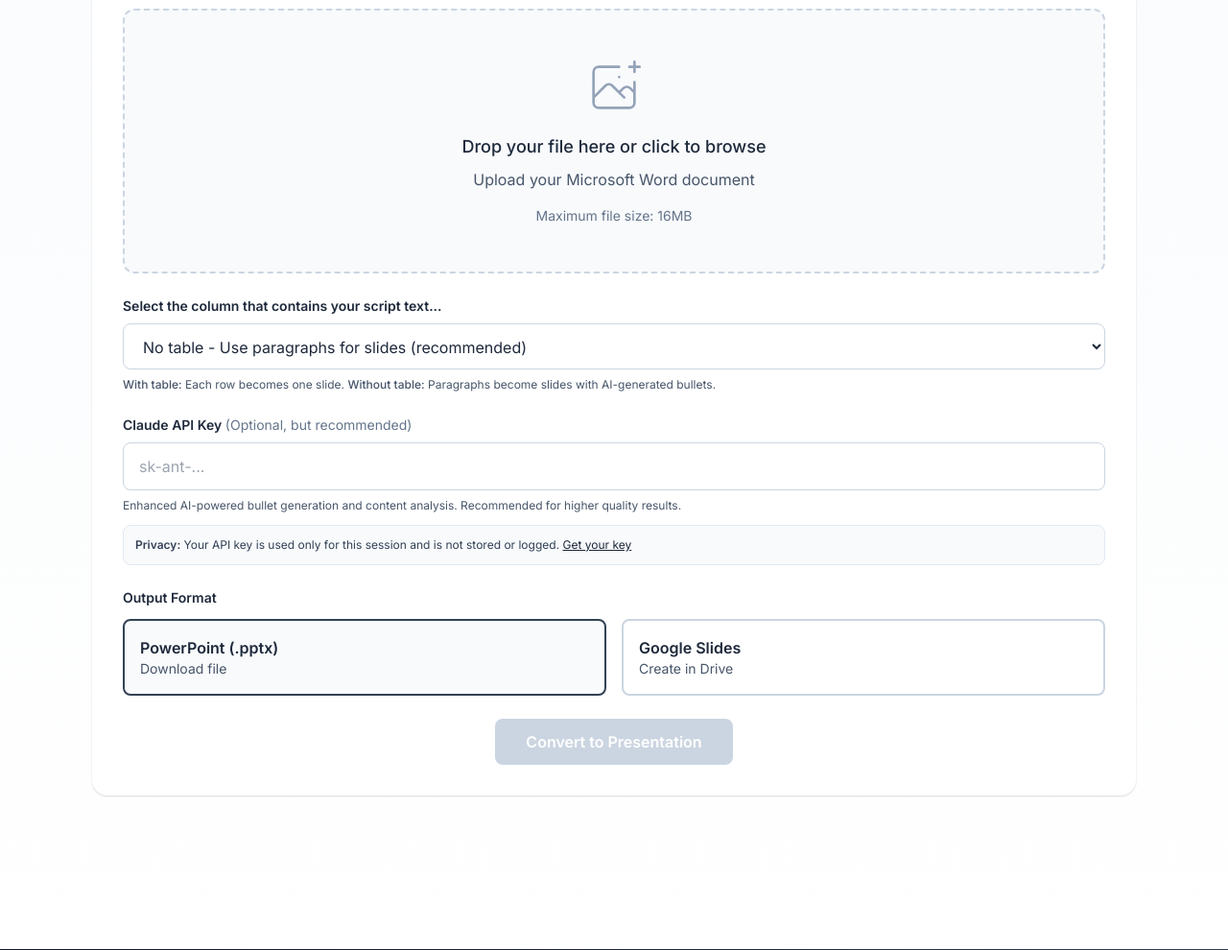
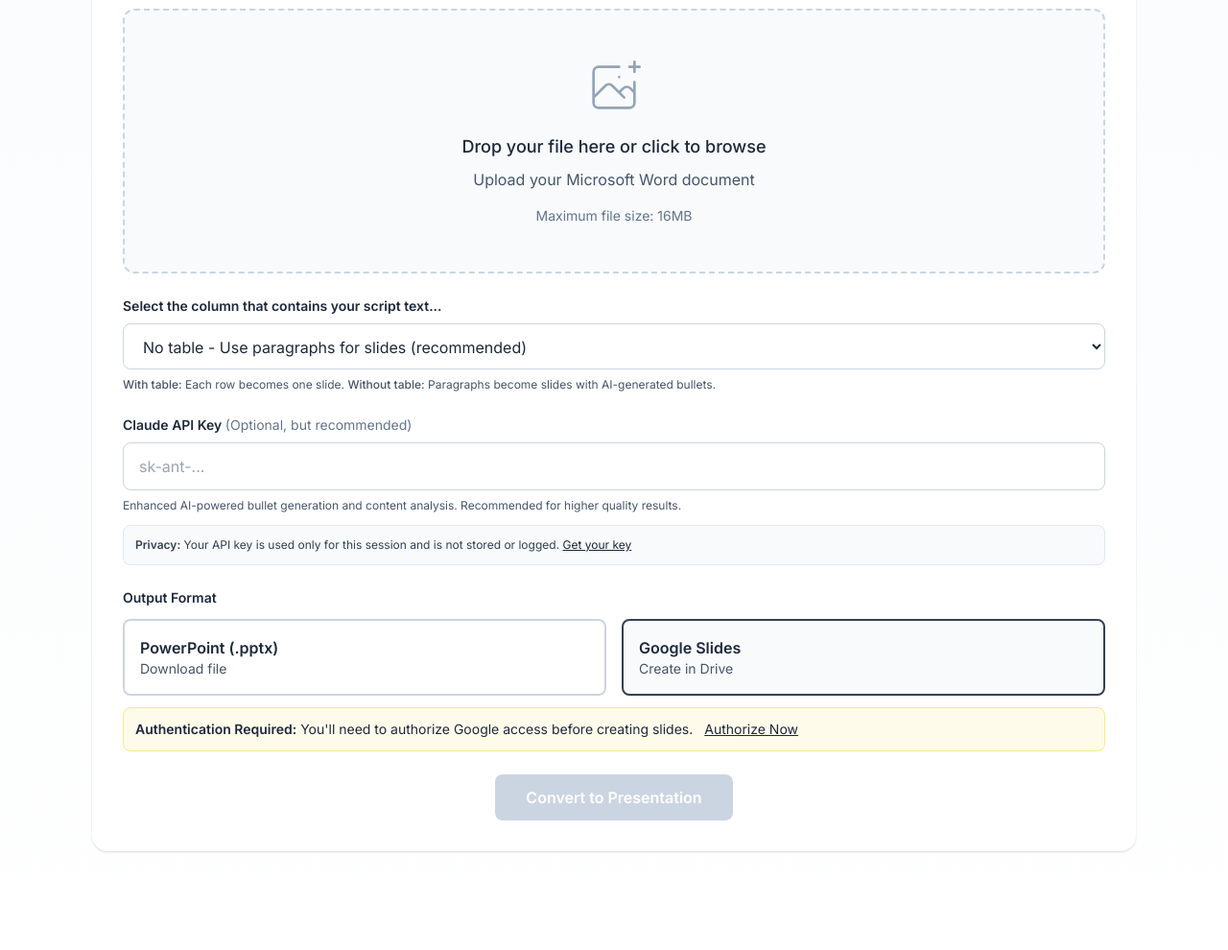
Before and after one commit to sumrae412/slidegenerator, a Flask app: template templates/file_to_slides.html in a window 1280 px wide. Shown: the part 531-1521 px from the top of the page at 96% size. Run offline with Flask 3, Linux system fonts and the light colour scheme; the template is opened without the code that fills it, so the values that code supplies are empty; some libraries are stand-ins or nearby versions.

Commit message:
Set Google Slides as default output format
- Changed default selection from PowerPoint to Google Slides
- Added initialization code to show auth notice on page load when Google Slides is selected
- Users can still switch to PowerPoint if preferred

🤖 Generated with [Claude Code](https://claude.com/claude-code)

Co-Authored-By: Claude <noreply@anthropic.com>

```diff
--- a/templates/file_to_slides.html
+++ b/templates/file_to_slides.html
@@ -305,7 +305,7 @@
                     </label>
                     <div class="flex gap-4">
                         <label class="flex-1 cursor-pointer">
-                            <input type="radio" name="output_format" value="pptx" checked class="peer sr-only">
+                            <input type="radio" name="output_format" value="pptx" class="peer sr-only">
                             <div class="p-4 border-2 border-slate-300 rounded-lg peer-checked:border-slate-700 peer-checked:bg-slate-50 transition-all hover:border-slate-400">
                                 <div class="flex items-center justify-between">
                                     <div>
@@ -319,7 +319,7 @@
                             </div>
                         </label>
                         <label class="flex-1 cursor-pointer">
-                            <input type="radio" name="output_format" value="google_slides" class="peer sr-only">
+                            <input type="radio" name="output_format" value="google_slides" checked class="peer sr-only">
                             <div class="p-4 border-2 border-slate-300 rounded-lg peer-checked:border-slate-700 peer-checked:bg-slate-50 transition-all hover:border-slate-400">
                                 <div class="flex items-center justify-between">
                                     <div>
@@ -531,6 +531,12 @@
         // Output format toggle
         const formatRadios = document.querySelectorAll('input[name="output_format"]');
         const googleAuthNotice = document.getElementById('google-auth-notice');
+
+        // Show auth notice on load if Google Slides is selected by default
+        const selectedFormat = document.querySelector('input[name="output_format"]:checked');
+        if (selectedFormat && selectedFormat.value === 'google_slides') {
+            googleAuthNotice.classList.remove('hidden');
+        }
 
         formatRadios.forEach(radio => {
             radio.addEventListener('change', (e) => {
```
